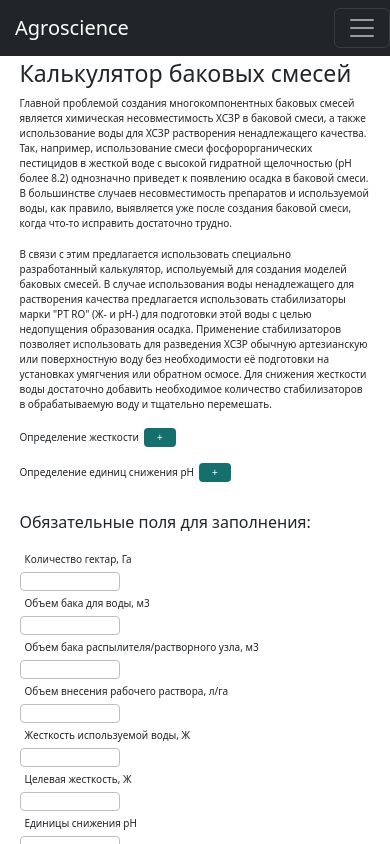
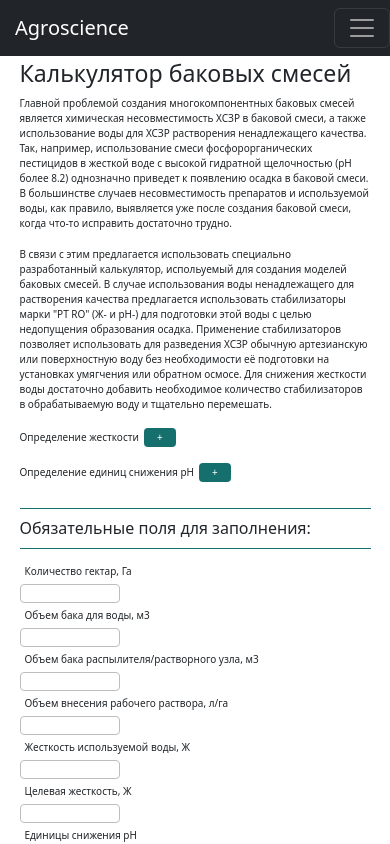
Before and after one commit to m1amgn/agroscienes, a React (Create React App) app in the folder frontend/: page /tankform in a window 390 px wide. Built offline with nearby package versions, Linux system fonts and the light colour scheme.

Commit message:
add styles

```diff
--- a/frontend/src/components/TankForm.css
+++ b/frontend/src/components/TankForm.css
@@ -74,21 +74,27 @@ input[type="number"]:focus {
   width: 100px;
 }
 
-.tank-form-container h5 {
-  padding: 10px 0;
-}
-
 .tank-form-container form {
   padding-bottom: 30px;
 }
 
 @media (max-width: 600px) {
-  .tank-form div {
-    display: inline-grid;
+  .tank-form-container form {
+    padding-bottom: 15px;
   }
 }
 
-.result-container {
-  border-top: 1px solid rgb(21, 112, 109);
-  border-bottom: 1px solid rgb(21, 112, 109);
+@media (max-width: 600px) {
+  .tank-form div {
+    display: flex;
+    flex-direction: column;
+  }
 }
+
+.tank-form-container h5 {
+  border-top: .5px solid rgb(21, 112, 109);
+  border-bottom: .5px solid rgb(21, 112, 109);
+  text-align: left;
+  margin: 10px 0;
+  padding: 10px 0;
+}
```
